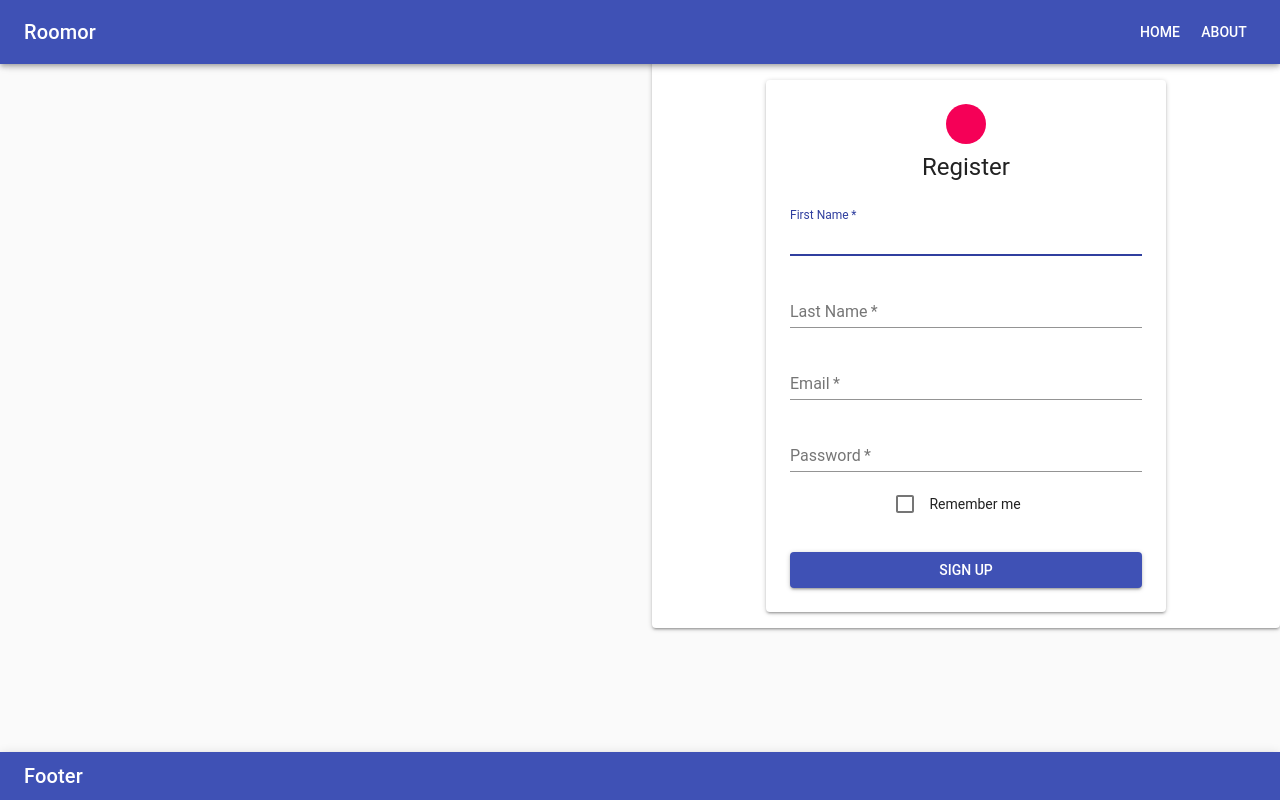
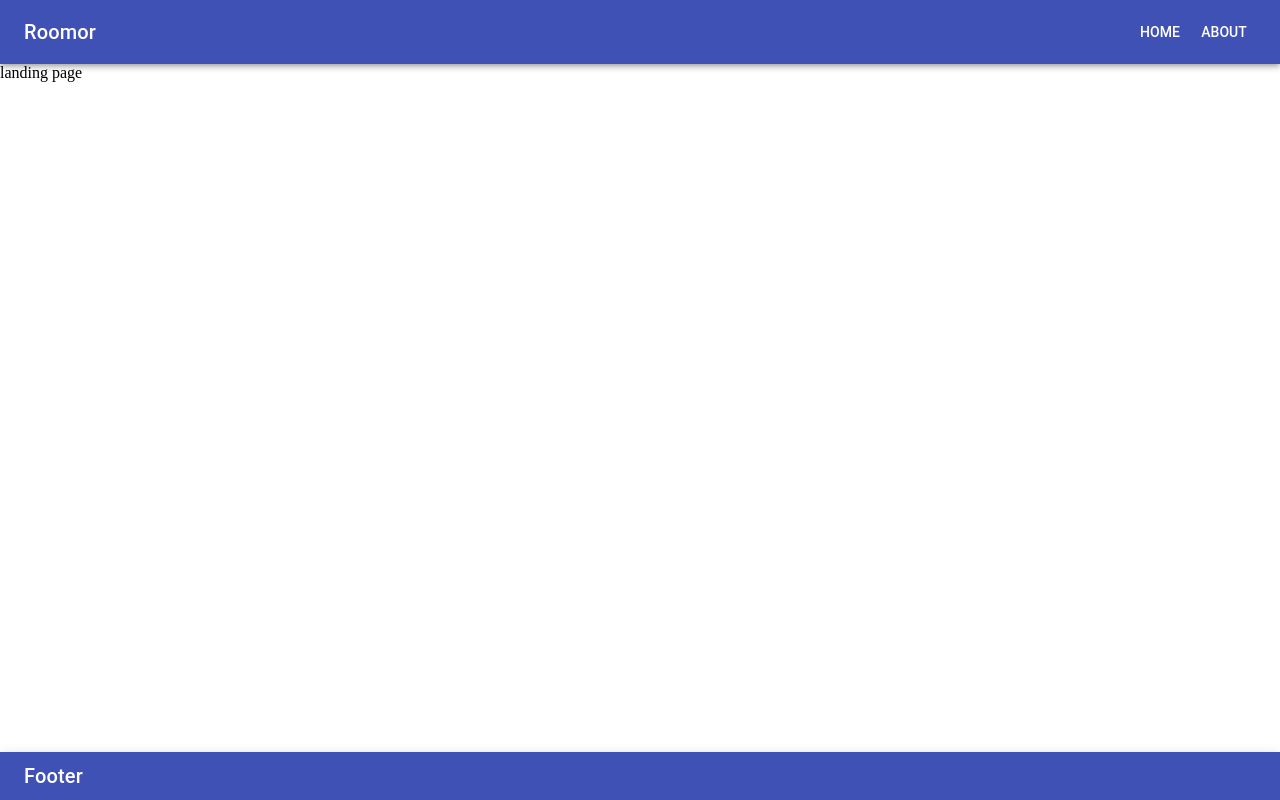
Before and after one commit to FreeCodeCampNorthridge/Roomor, a React app in the folder client/: page / in a window 1280 px wide. Built offline with nearby package versions, Linux system fonts and the light colour scheme.

Commit message:
landing page

```diff
--- a/client/src/components/Header.js
+++ b/client/src/components/Header.js
@@ -24,7 +24,7 @@ function Header(props) {
   const { classes } = props;
   return (
     <div className={classes.root}>
-      <AppBar position="fixed">
+      <AppBar position="sticky">
         <Toolbar>
           <Typography variant="h6" color="inherit" className={classes.grow}>
             Roomor
--- a/client/src/components/Register.js
+++ /dev/null
@@ -1,99 +0,0 @@
-import React from 'react';
-import PropTypes from 'prop-types';
-import Avatar from '@material-ui/core/Avatar';
-import Button from '@material-ui/core/Button';
-import CssBaseline from '@material-ui/core/CssBaseline';
-import FormControl from '@material-ui/core/FormControl';
-import FormControlLabel from '@material-ui/core/FormControlLabel';
-import Checkbox from '@material-ui/core/Checkbox';
-import Input from '@material-ui/core/Input';
-import InputLabel from '@material-ui/core/InputLabel';
-import Paper from '@material-ui/core/Paper';
-import Typography from '@material-ui/core/Typography';
-import withStyles from '@material-ui/core/styles/withStyles';
-
-const styles = theme => ({
-  main: {
-    width: 'auto',
-    display: 'block',
-    marginLeft: theme.spacing.unit * 3,
-    marginRight: theme.spacing.unit * 3,
-    [theme.breakpoints.up(400 + theme.spacing.unit * 3 * 2)]: {
-      width: 400,
-      marginLeft: 'auto',
-      marginRight: 'auto'
-    }
-  },
-  paper: {
-    marginTop: theme.spacing.unit * 8,
-    display: 'flex',
-    flexDirection: 'column',
-    alignItems: 'center',
-    padding: `${theme.spacing.unit * 2}px ${theme.spacing.unit * 3}px ${theme
-      .spacing.unit * 3}px`
-  },
-  avatar: {
-    margin: theme.spacing.unit,
-    backgroundColor: theme.palette.secondary.main
-  },
-  form: {
-    width: '100%',
-    marginTop: theme.spacing.unit
-  },
-  submit: {
-    marginTop: theme.spacing.unit * 3
-  }
-});
-
-const Register = props => {
-  const { classes } = props;
-
-  return (
-    <main className={classes.main}>
-      <CssBaseline />
-      <Paper className={classes.paper}>
-        <Avatar className={classes.avatar} />
-        <Typography component="h1" variant="h5">
-          Register
-        </Typography>
-        <form className={classes.form}>
-          <FormControl margin="normal" required fullWidth>
-            <InputLabel htmlFor="">First Name</InputLabel>
-            <Input id="" name="" autoComplete="" autoFocus />
-          </FormControl>
-          <FormControl margin="normal" required fullWidth>
-            <InputLabel htmlFor="">Last Name</InputLabel>
-            <Input name="" type="text" id="" autoComplete="" />
-          </FormControl>
-          <FormControl margin="normal" required fullWidth>
-            <InputLabel htmlFor="">Email</InputLabel>
-            <Input name="" type="" id="" autoComplete="" />
-          </FormControl>
-          <FormControl margin="normal" required fullWidth>
-            <InputLabel htmlFor="">Password</InputLabel>
-            <Input name="" type="" id="" autoComplete="" />
-          </FormControl>
-          <FormControlLabel
-            control={<Checkbox value="remember" color="primary" />}
-            label="Remember me"
-          />
-          <Button
-            type="submit"
-            fullWidth
-            variant="contained"
-            color="primary"
-            className={classes.submit}
-          >
-            Sign Up
-          </Button>
-        </form>
-      </Paper>
-    </main>
-  );
-};
-
-Register.propTypes = {
-  classes: PropTypes.object.isRequired
-};
-
-export default withStyles(styles)(Register);
--- a/client/src/pages/Index.js
+++ b/client/src/pages/Index.js
@@ -1,46 +1,5 @@
-import Login from '../components/Login';
-import Register from '../components/Register';
 import React from 'react';
-import PropTypes from 'prop-types';
-import { withStyles } from '@material-ui/core/styles';
-import Paper from '@material-ui/core/Paper';
-import Grid from '@material-ui/core/Grid';
 
-const styles = theme => ({
-  root: {
-    flexGrow: 1
-  },
-  paper: {
-    padding: theme.spacing.unit * 2,
-    textAlign: 'center',
-    color: theme.palette.text.secondary
-  }
-});
-
-function Landing(props) {
-  const { classes } = props;
-  return (
-    <div className={classes.root}>
-      <Grid container spacing={24}>
-        <Grid item xs={12} sm={6}>
-          <Paper className={classes.paper}>
-            xs=12 sm=6
-            {/* app logo component here */}
-          </Paper>
-        </Grid>
-        <Grid item xs={12} sm={6}>
-          <Paper className={classes.paper}>
-            {/* render conditional component */}
-            {true ? <Register /> : <Login />}
-          </Paper>
-        </Grid>
-      </Grid>
-    </div>
-  );
+export default function Index() {
+  return <div>landing page</div>;
 }
-
-Landing.propTypes = {
-  classes: PropTypes.object.isRequired
-};
-
-export default withStyles(styles)(Landing);
```
